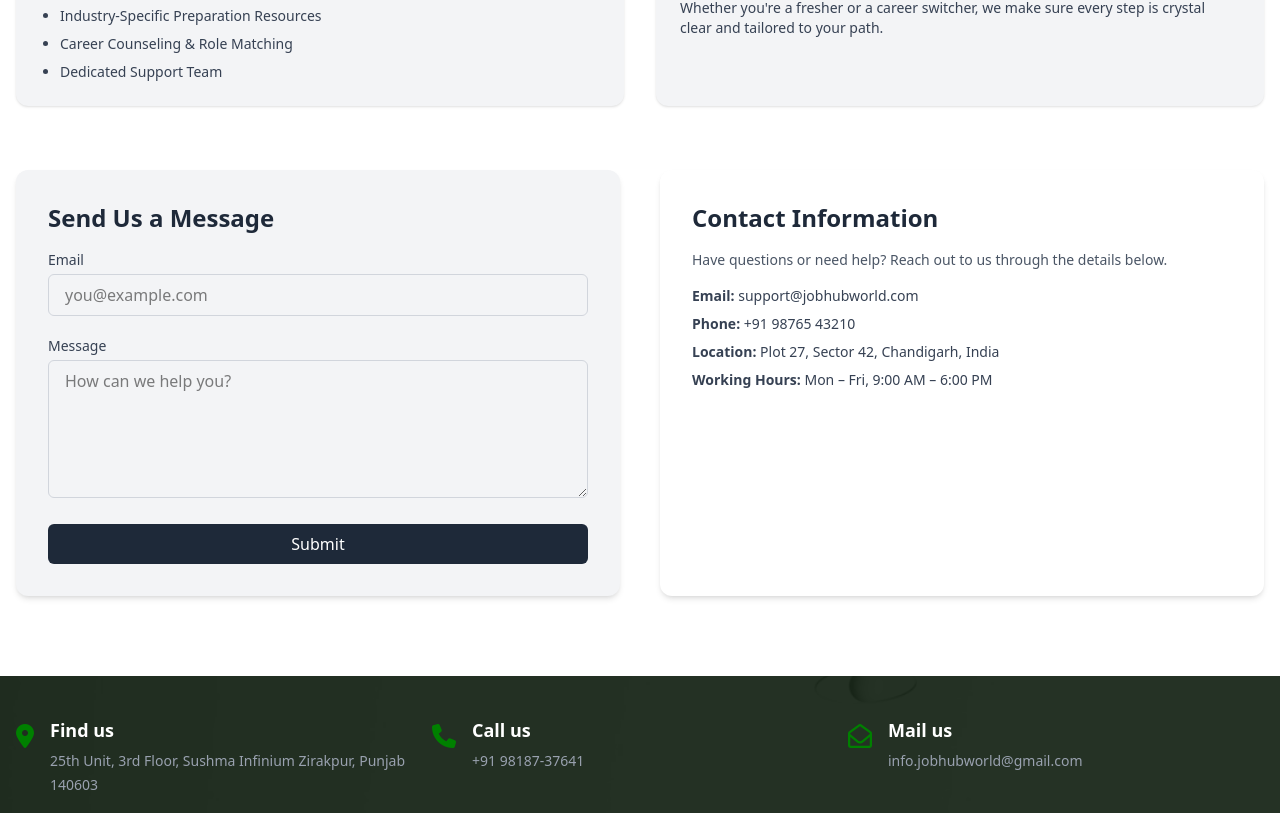
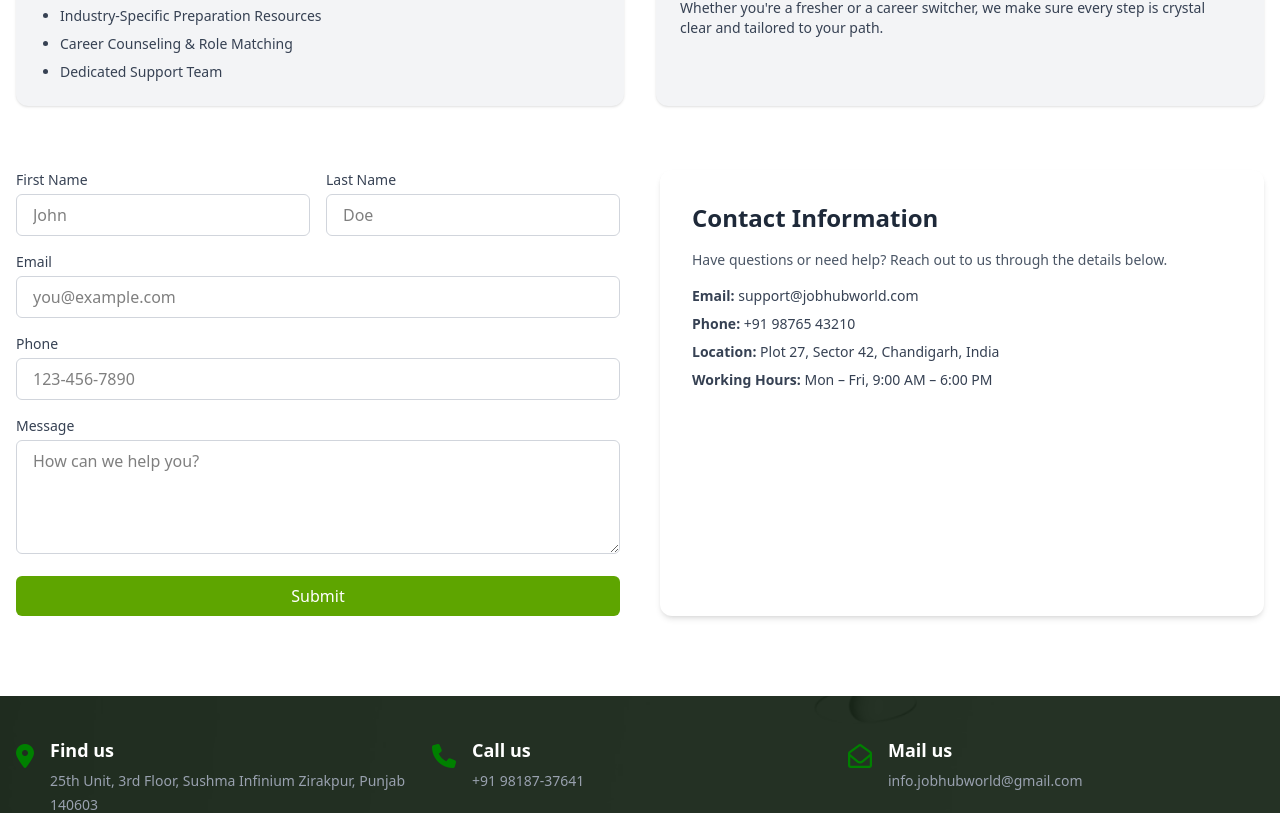
Before and after one commit to w3cdpass/authNextjs, a Next.js app: page /contact-us in a window 1280 px wide. Shown: the part 448-1261 px from the top of the page. Built offline with nearby package versions, Linux system fonts and the light colour scheme.

Commit message:
feat: implement contact form with email sending functionality and validation

```diff
--- a/app/about-us/page.js
+++ b/app/about-us/page.js
@@ -170,8 +170,8 @@
                             Join thousands of candidates who’ve found their path through guided support, smart tools, and a team that genuinely cares.
                         </p>
                         <a
-                            href="/contact"
-                            className="inline-block bg-gray-800 text-white px-6 py-3 rounded-full font-medium hover:bg-gray-700 transition"
+                            href="/contact-us"
+                            className="inline-block bg-green-800 text-white px-6 py-3 rounded-full font-medium hover:bg-gray-700 transition"
                         >
                             Get in Touch with Us
                         </a>
--- a/app/contact-us/page.js
+++ b/app/contact-us/page.js
@@ -1,4 +1,76 @@
-export default function contactUs() {
+"use client";
+import { useState } from "react";
+import emailjs from '@emailjs/browser';
+import Toast from "@/components/Toast/Snackbar";
+export default function ContactUs() {
+    const [formData, setFormData] = useState({
+        first_name: "",
+        last_name: "",
+        email: "",
+        phone: "",
+        message: "",
+    });
+    const [errors, setErrors] = useState({});
+    const [toast, setToast] = useState({ show: false, type: "success", message: "" });
+
+    const handleChange = (e) => {
+        const { name, value } = e.target;
+        setFormData(prev => ({ ...prev, [name]: value }));
+    };
+
+    const closeToast  = () => setToast({ ...toast, show: false });
+
+    const sendEmail = (e) => {
+        e.preventDefault();
+
+        // Validate
+        const newErrors = {};
+        if (!formData.first_name.trim()) newErrors.first_name = "First name is required";
+        if (!formData.last_name.trim()) newErrors.last_name = "Last name is required";
+        if (!formData.email.trim()) newErrors.email = "Email is required";
+        if (!formData.phone.trim()) newErrors.phone = "Phone is required";
+        if (!formData.message.trim()) newErrors.message = "Message is required";
+
+        if (Object.keys(newErrors).length > 0) {
+            setErrors(newErrors);
+            setToast({
+                show: true,
+                type: "error",
+                message: "❗ Please fill in all required fields.",
+            });
+            return;
+        }
+
+        setErrors({});
+
+        emailjs.send(
+            "service_j46mlno",       // your service ID
+            "template_f8jx8at",      // your template ID
+            formData,
+            "xGGiT_8LYxsZzpBz4"      // your public key
+        )
+            .then(() => {
+                setToast({
+                    show: true,
+                    type: "success",
+                    message: "✅ Your message has been sent to JobHub. We'll contact you soon.",
+                });
+                setFormData({
+                    first_name: "",
+                    last_name: "",
+                    email: "",
+                    phone: "",
+                    message: "",
+                });
+            })
+            .catch(() => {
+                setToast({
+                    show: true,
+                    type: "error",
+                    message: "⚠️ Failed to send message. Please try again later.",
+                });
+            });
+    };
     return (
         <section className="py-20 bg-white">
             <div className="max-w-7xl mx-auto px-4">
@@ -35,33 +107,81 @@
                 {/* Contact Form and Info */}
                 <div className="grid md:grid-cols-2 gap-10">
                     {/* Contact Form */}
-                    <form className="bg-gray-100 p-8 rounded-xl shadow-md space-y-5">
-                        <h2 className="text-2xl font-semibold text-gray-800 mb-4">Send Us a Message</h2>
+                    <form onSubmit={sendEmail} className="space-y-4">
+                        <div className="flex gap-4">
+                            <div className="w-1/2">
+                                <label className="block text-sm font-medium text-gray-700 mb-1">First Name</label>
+                                <input
+                                    type="text"
+                                    name="first_name"
+                                    value={formData.first_name}
+                                    onChange={handleChange}
+                                    className="w-full px-4 py-2 rounded-md border border-gray-300 focus:outline-none focus:ring-2 focus:ring-lime-600"
+                                    placeholder="John"
+                                />
+                                {errors.first_name && <p className="text-sm text-red-600">{errors.first_name}</p>}
+                            </div>
+                            <div className="w-1/2">
+                                <label className="block text-sm font-medium text-gray-700 mb-1">Last Name</label>
+                                <input
+                                    type="text"
+                                    name="last_name"
+                                    value={formData.last_name}
+                                    onChange={handleChange}
+                                    className="w-full px-4 py-2 rounded-md border border-gray-300 focus:outline-none focus:ring-2 focus:ring-lime-600"
+                                    placeholder="Doe"
+                                />
+                                {errors.last_name && <p className="text-sm text-red-600">{errors.last_name}</p>}
+                            </div>
+                        </div>
+
                         <div>
                             <label className="block text-sm font-medium text-gray-700 mb-1">Email</label>
                             <input
                                 type="email"
-                                required
-                                className="w-full px-4 py-2 rounded-md border border-gray-300 focus:outline-none focus:ring-2 focus:ring-gray-600"
+                                name="email"
+                                value={formData.email}
+                                onChange={handleChange}
+                                className="w-full px-4 py-2 rounded-md border border-gray-300 focus:outline-none focus:ring-2 focus:ring-lime-600"
                                 placeholder="you@example.com"
                             />
+                            {errors.email && <p className="text-sm text-red-600">{errors.email}</p>}
                         </div>
+
+                        <div>
+                            <label className="block text-sm font-medium text-gray-700 mb-1">Phone</label>
+                            <input
+                                type="tel"
+                                name="phone"
+                                value={formData.phone}
+                                onChange={handleChange}
+                                className="w-full px-4 py-2 rounded-md border border-gray-300 focus:outline-none focus:ring-2 focus:ring-lime-600"
+                                placeholder="123-456-7890"
+                            />
+                            {errors.phone && <p className="text-sm text-red-600">{errors.phone}</p>}
+                        </div>
+
                         <div>
                             <label className="block text-sm font-medium text-gray-700 mb-1">Message</label>
                             <textarea
-                                required
-                                rows="5"
-                                className="w-full px-4 py-2 rounded-md border border-gray-300 focus:outline-none focus:ring-2 focus:ring-gray-600"
+                                name="message"
+                                value={formData.message}
+                                onChange={handleChange}
+                                rows="4"
+                                className="w-full px-4 py-2 rounded-md border border-gray-300 focus:outline-none focus:ring-2 focus:ring-lime-600"
                                 placeholder="How can we help you?"
                             ></textarea>
+                            {errors.message && <p className="text-sm text-red-600">{errors.message}</p>}
                         </div>
+
                         <button
                             type="submit"
-                            className="w-full bg-gray-800 text-white py-2 px-4 rounded-md hover:bg-gray-700 transition"
+                            className="w-full bg-lime-600 text-white py-2 px-4 rounded-md hover:bg-lime-700 transition"
                         >
                             Submit
                         </button>
                     </form>
+                    <Toast show={toast.show} message={toast.message} type={toast.type} onClose={closeToast} />
 
                     {/* Contact Info */}
                     <div className="bg-white p-8 rounded-xl shadow-md space-y-4">
--- a/components/Footer.js
+++ b/components/Footer.js
@@ -2,6 +2,7 @@
 import Image from "next/image";
 import Link from "next/link";
 import Toast from "./Toast/Snackbar";
+import emailjs from "@emailjs/browser"
 import { useRef, useState } from "react";
 
 const Footer = () => {
--- /dev/null
+++ b/components/Subscribe/subscribe.js
@@ -0,0 +1,40 @@
+"use client";
+
+import emailjs from "@emailjs/browser";
+import { useRef, useState } from "react";
+import Toast from "../Toast/Snackbar";
+
+export default function SubscribeMail() {
+    const formRef = useRef();
+    const [toast, setToast] = useState({ show: false, message: '', type: 'success' });
+
+    const sendEmail = (e) => {
+        e.preventDefault();
+        emailjs.sendForm(
+            'service_fxhm458',
+            'template_k1zf6ll',
+            formRef.current,
+            'xGGiT_8LYxsZzpBz4'
+        ).then(
+            () => {
+                setToast({ show: true, message: 'Subscribed to Jobhub.world!', type: 'success' });
+                formRef.current.reset();
+            },
+            () => {
+                setToast({ show: true, message: 'Failed to subscribe.', type: 'error' });
+            }
+        );
+    };
+
+    const closeToast = () => setToast(prev => ({ ...prev, show: false }));
+
+    return (
+        <>
+            <form className='p-4' ref={formRef} onSubmit={sendEmail}>
+                <input type='email' placeholder='Get Latest Newsletter from JobHub world' className='w-full p-3  rounded-lg outline-lime-300 border' />
+                <button type='submit' className='text-2xl bg-green-400 p-2 rounded-lg mt-3 '>Subscribe News</button>
+            </form>
+            <Toast show={toast.show} message={toast.message} type={toast.type} onClose={closeToast} />
+        </>
+    )
+}
```
Also changed, not shown: app/jobprofiles/[slug]/page.js (+3 -5 lines), 1 other file (tests, documents, lock files or other folders).
